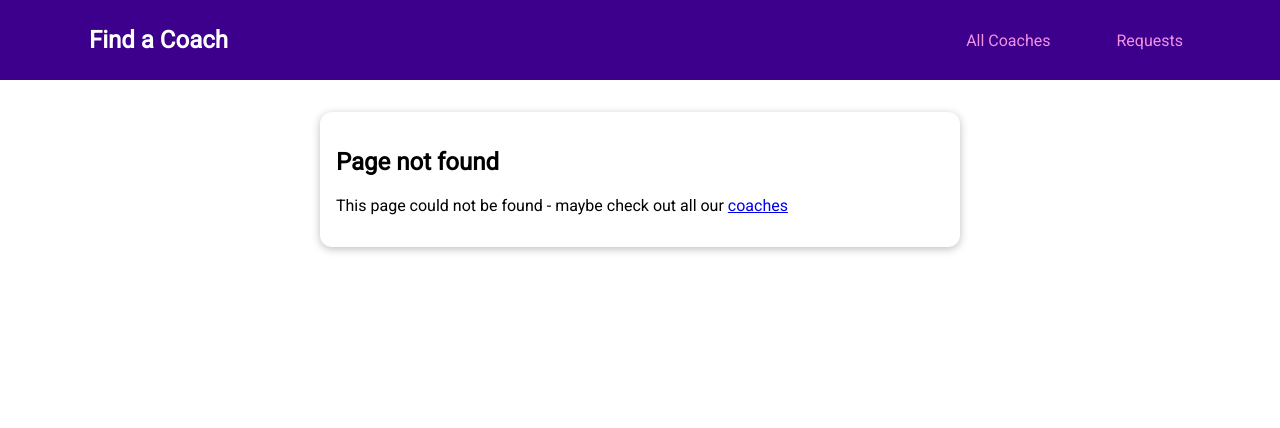
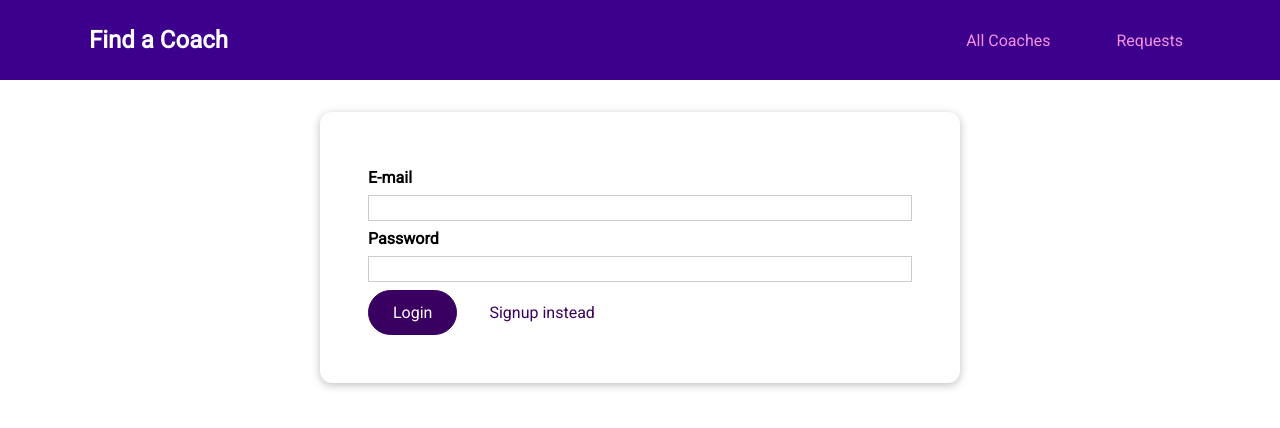
Before and after one commit to artur-coelho/find-a-coach, a Vue app: page /auth in a window 1280 px wide. Before the commit this address had no page. Shown: the top 428 px of the page. Built offline with nearby package versions, Linux system fonts and the light colour scheme.

Commit message:
starting auth page

```diff
--- /dev/null
+++ b/src/pages/auth/UserAuth.vue
@@ -0,0 +1,97 @@
+<template>
+  <base-card>
+    <form @submit.prevent="submitForm">
+      <div class="form-control">
+        <label for="email">E-mail</label>
+        <input type="email" id="email" v-model.trim="email" />
+      </div>
+      <div class="form-control">
+        <label for="password">Password</label>
+        <input type="password" id="password" v-model.trim="password" />
+      </div>
+      <p v-if="!formIsValid">
+        Please enter a valid email and password (must be at least 6 characters
+        long)
+      </p>
+      <base-button>{{ submitButtonCaption }}</base-button>
+      <base-button type="button" mode="flat" @click="swithAuthMode">{{
+        switchModeButtonCaption
+      }}</base-button>
+    </form>
+  </base-card>
+</template>
+
+<script>
+  export default {
+    data() {
+      return {
+        email: '',
+        password: '',
+        formIsValid: true,
+        mode: 'login',
+      };
+    },
+    computed: {
+      submitButtonCaption() {
+        return this.mode === 'login' ? 'Login' : 'Signup';
+      },
+      switchModeButtonCaption() {
+        return this.mode === 'login' ? 'Signup instead' : 'Login instead';
+      },
+    },
+    methods: {
+      submitForm() {
+        this.formIsValid = true;
+        if (
+          this.email === '' ||
+          !this.email.includes(`@`) ||
+          this.password.length < 6
+        ) {
+          this.formIsValid = false;
+          return;
+        }
+        // send http request...
+      },
+      swithAuthMode() {
+        if (this.mode === `login`) {
+          this.mode = 'signup';
+        } else {
+          this.mode = 'login';
+        }
+      },
+    },
+  };
+</script>
+
+<style scoped>
+  form {
+    margin: 1rem;
+    padding: 1rem;
+  }
+
+  .form-control {
+    margin: 0.5rem 0;
+  }
+
+  label {
+    font-weight: bold;
+    margin-bottom: 0.5rem;
+    display: block;
+  }
+
+  input,
+  textarea {
+    display: block;
+    width: 100%;
+    font: inherit;
+    border: 1px solid #ccc;
+    padding: 0.15rem;
+  }
+
+  input:focus,
+  textarea:focus {
+    border-color: #3d008d;
+    background-color: #faf6ff;
+    outline: none;
+  }
+</style>
--- a/src/router.js
+++ b/src/router.js
@@ -5,6 +5,7 @@
 import CoachRegistration from './pages/coaches/CoachRegistration.vue';
 import ContactCoach from './pages/requests/ContactCoach.vue';
 import Requests from './pages/requests/RequestsReceived.vue';
+import UserAuth from './pages/auth/UserAuth.vue';
 import NotFound from './pages/NotFound.vue';
 
 const router = createRouter({
@@ -20,6 +21,7 @@
     },
     { path: '/register', component: CoachRegistration },
     { path: '/requests', component: Requests },
+    { path: '/auth', component: UserAuth },
     { path: '/:notFound(.*)', component: NotFound },
   ],
 });
```
